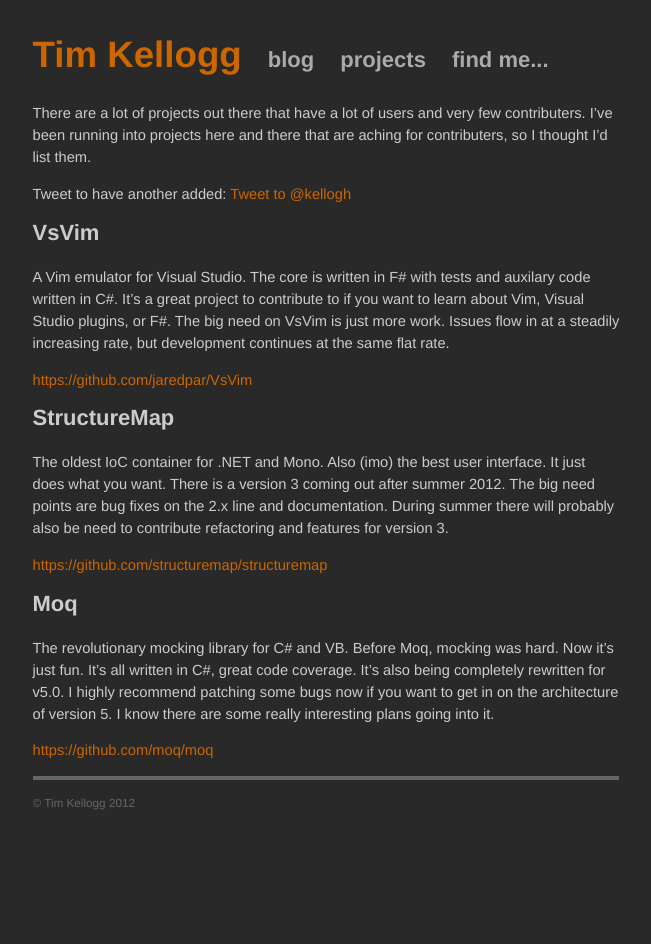
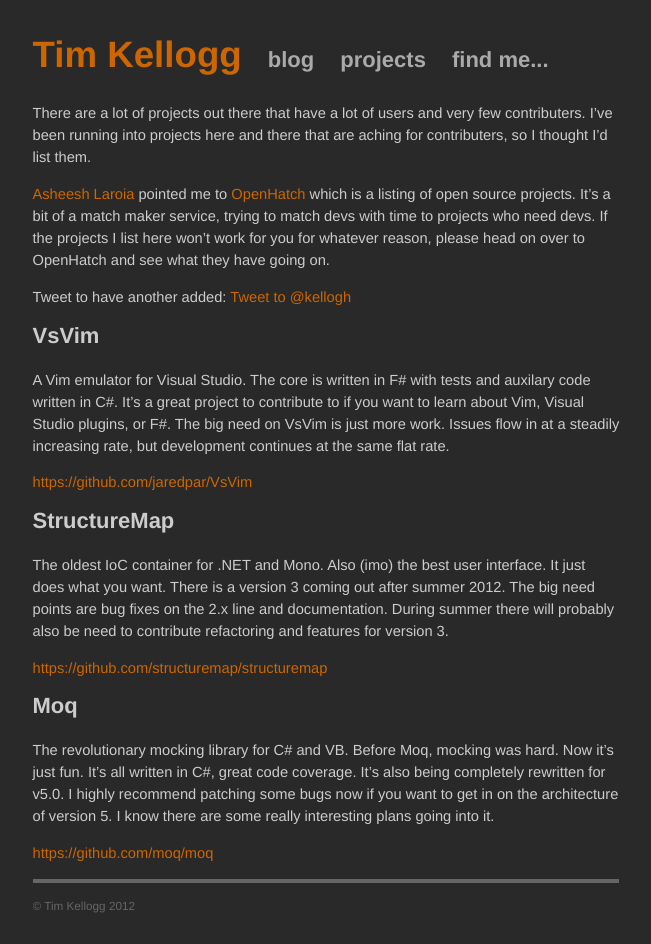
Before and after one commit to tkellogg/tkellogg.github.com, a Jekyll site: the page built from projects/open-source.markdown, in a window 1280 px wide. Shown: the whole page, without its empty margins (314-965 px from the left). Built offline with Jekyll 4.4.1, drawn with Linux system fonts in a browser that asks for light colours; comment, search, counter and statistics services are not loaded.

Commit message:
Added link to OpenHatch

```diff
--- a/projects/open-source.markdown
+++ b/projects/open-source.markdown
@@ -5,6 +5,11 @@
 
 There are a lot of projects out there that have a lot of users and very few contributers. I've been running into
 projects here and there that are aching for contributers, so I thought I'd list them.
+
+[Asheesh Laroia](https://twitter.com/#!/asheeshlaroia) pointed me to [OpenHatch](http://openhatch.org/) which is a
+listing of open source projects. It's a
+bit of a match maker service, trying to match devs with time to projects who need devs. If the projects I list here
+won't work for you for whatever reason, please head on over to OpenHatch and see what they have going on.
 
 Tweet to have another added: <a href="https://twitter.com/intent/tweet?screen_name=kellogh&text=add%20%3Cproject%3E%20to%20your%20list%20of%20open%20source%20projects%20that%20need%20contributions" class="twitter-mention-button" data-size="large" data-related="kellogh">Tweet to @kellogh</a>
 <script>!function(d,s,id){var js,fjs=d.getElementsByTagName(s)[0];if(!d.getElementById(id)){js=d.createElement(s);js.id=id;js.src="//platform.twitter.com/widgets.js";fjs.parentNode.insertBefore(js,fjs);}}(document,"script","twitter-wjs");</script>
```
